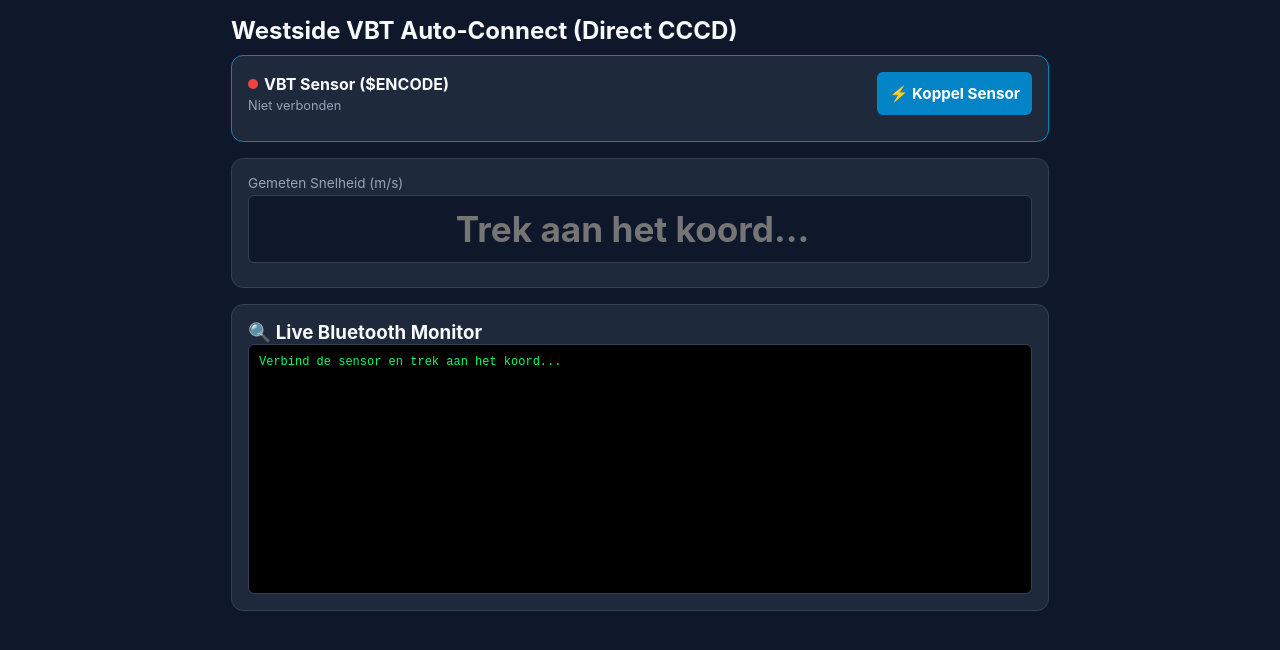
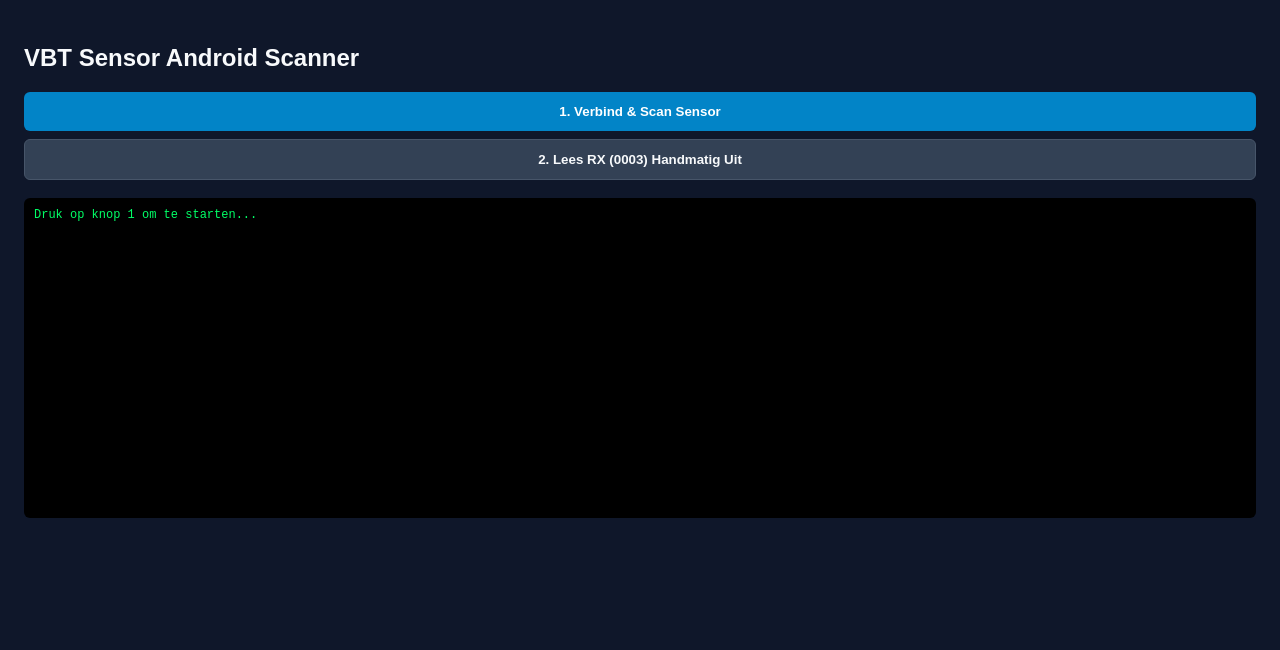
Before and after one commit to EmileMouchart/VBT-Conjugate, a plain HTML site: page index.html in a window 1280 px wide. Drawn offline with Linux system fonts and the light colour scheme.

Commit message:
Update index.html

```diff
--- a/index.html
+++ b/index.html
@@ -3,187 +3,91 @@
 <head>
   <meta charset="UTF-8">
   <meta name="viewport" content="width=device-width, initial-scale=1.0">
-  <title>Westside Hybrid & VBT Tracker (Direct CCCD)</title>
+  <title>VBT Android Diagnostic</title>
   <style>
-    :root {
-      --bg-color: #0f172a;
-      --card-bg: #1e293b;
-      --text-main: #f8fafc;
-      --text-muted: #94a3b8;
-      --border-color: #334155;
-    }
-
-    * { box-sizing: border-box; margin: 0; padding: 0; font-family: -apple-system, BlinkMacSystemFont, "Segoe UI", Roboto, sans-serif; }
-    body { background-color: var(--bg-color); color: var(--text-main); padding: 16px; max-width: 850px; margin: 0 auto; }
-
-    h1 { margin-bottom: 10px; font-size: 1.5rem; }
-    .card { background: var(--card-bg); border: 1px solid var(--border-color); border-radius: 12px; padding: 16px; margin-bottom: 16px; }
-
-    label { display: block; font-size: 0.85rem; color: var(--text-muted); margin-bottom: 4px; }
-    input, button { width: 100%; padding: 12px; border-radius: 6px; border: 1px solid var(--border-color); background: #0f172a; color: var(--text-main); font-size: 0.95rem; margin-bottom: 8px; }
-    button.bt-btn { background: #0284c7; color: white; font-weight: bold; border: none; cursor: pointer; }
-
-    .status-dot { width: 10px; height: 10px; border-radius: 50%; background: #ef4444; display: inline-block; margin-right: 6px; }
-    .status-dot.connected { background: #22c55e; }
-
-    #debugBox {
-      background: #000;
-      color: #00ff66;
-      font-family: monospace;
-      font-size: 0.75rem;
-      padding: 10px;
-      border-radius: 6px;
-      height: 250px;
-      overflow-y: auto;
-      border: 1px solid #334155;
-      white-space: pre-wrap;
-    }
+    body { background: #0f172a; color: #f8fafc; font-family: sans-serif; padding: 16px; }
+    button { width: 100%; padding: 12px; border-radius: 6px; border: none; font-weight: bold; margin-bottom: 8px; cursor: pointer; }
+    .btn-main { background: #0284c7; color: white; }
+    .btn-action { background: #334155; color: #f8fafc; border: 1px solid #475569; }
+    #console { background: #000; color: #00ff66; font-family: monospace; font-size: 0.75rem; padding: 10px; border-radius: 6px; height: 300px; overflow-y: auto; white-space: pre-wrap; margin-top: 10px; }
   </style>
 </head>
 <body>
 
-  <h1>Westside VBT Auto-Connect (Direct CCCD)</h1>
+  <h2>VBT Sensor Android Scanner</h2>
+  <button class="btn-main" onclick="startScan()">1. Verbind & Scan Sensor</button>
+  <button class="btn-action" onclick="forceRead()">2. Lees RX (0003) Handmatig Uit</button>
 
-  <!-- Bluetooth Controller -->
-  <div class="card" style="border: 1px solid #0284c7;">
-    <div style="display: flex; justify-content: space-between; align-items: center; margin-bottom: 10px;">
-      <div>
-        <strong style="display: flex; align-items: center;">
-          <span id="btDot" class="status-dot"></span> VBT Sensor ($ENCODE)
-        </strong>
-        <span id="btStatusText" style="font-size: 0.8rem; color: var(--text-muted);">Niet verbonden</span>
-      </div>
-      <button class="bt-btn" style="width: auto; margin: 0;" onclick="connectBluetoothSensor()">
-        ⚡ Koppel Sensor
-      </button>
-    </div>
-  </div>
-
-  <!-- Live Speed Input -->
-  <div class="card">
-    <label>Gemeten Snelheid (m/s)</label>
-    <input type="number" id="inputMetric" placeholder="Trek aan het koord..." step="0.01" style="font-size: 2.2rem; text-align: center; font-weight: bold; color: #38bdf8;">
-  </div>
-
-  <!-- Debug Console -->
-  <div class="card">
-    <h3>🔍 Live Bluetooth Monitor</h3>
-    <div id="debugBox">Verbind de sensor en trek aan het koord...</div>
-  </div>
+  <div id="console">Druk op knop 1 om te starten...</div>
 
   <script>
-    let bleDevice = null;
-    let rxChar = null;
-    let txChar = null;
+    let bleDevice, gattServer, rxChar;
 
-    const NUS_SERVICE_UUID = '6e400001-b5a3-f393-e0a9-e50e24dcca9e';
-    const NUS_TX_UUID      = '6e400002-b5a3-f393-e0a9-e50e24dcca9e';
-    const NUS_RX_UUID      = '6e400003-b5a3-f393-e0a9-e50e24dcca9e';
-    const CCCD_UUID        = '00002902-0000-1000-8000-00805f9b34fb';
-
-    const delay = ms => new Promise(res => setTimeout(res, ms));
-
-    function logDebug(msg) {
-      const box = document.getElementById('debugBox');
-      const time = new Date().toLocaleTimeString();
-      box.innerHTML = `[${time}] ${msg}\n` + box.innerHTML;
+    function log(msg) {
+      const el = document.getElementById('console');
+      el.innerHTML = `[${new Date().toLocaleTimeString()}] ${msg}\n` + el.innerHTML;
     }
 
-    async function connectBluetoothSensor() {
-      const btStatusText = document.getElementById('btStatusText');
-      const btDot = document.getElementById('btDot');
-
+    async function startScan() {
       try {
-        logDebug("Zoeken naar sensor...");
+        log("Zoeken naar apparaten met 'acceptAllDevices'...");
         bleDevice = await navigator.bluetooth.requestDevice({
           acceptAllDevices: true,
-          optionalServices: [NUS_SERVICE_UUID]
+          optionalServices: [
+            '6e400001-b5a3-f393-e0a9-e50e24dcca9e',
+            '0000fff0-0000-1000-8000-00805f9b34fb',
+            '0000ff12-0000-1000-8000-00805f9b34fb'
+          ]
         });
 
-        logDebug("Verbinden met GATT Server...");
-        const server = await bleDevice.gatt.connect();
+        log("Verbinden met GATT server...");
+        gattServer = await bleDevice.gatt.connect();
 
-        btDot.classList.add('connected');
-        btStatusText.innerText = "Verbonden: " + bleDevice.name;
+        log("Services ophalen...");
+        const services = await gattServer.getPrimaryServices();
+        log(`Gevonden services: ${services.length}`);
 
-        await delay(300);
+        for (const service of services) {
+          log(`\n--> Service UUID: ${service.uuid}`);
+          const chars = await service.getCharacteristics();
+          for (const c of chars) {
+            log(`    - Karakteristiek: ${c.uuid}`);
+            log(`      Eigenschappen: Notify=${c.properties.notify}, Read=${c.properties.read}, Write=${c.properties.write}`);
 
-        // Service ophalen
-        const service = await server.getPrimaryService(NUS_SERVICE_UUID);
-        logDebug("✔️ Service 6e400001 geladen.");
+            // Als dit RX (0003) is, koppel notificatie
+            if (c.uuid.includes('6e400003') || c.properties.notify) {
+              rxChar = c;
+              log("    >>> NOTIFY KANAAL GEVONDEN! Abonneren...");
+              c.addEventListener('characteristicvaluechanged', (e) => {
+                let bytes = new Uint8Array(e.target.value.buffer);
+                let hex = Array.from(bytes).map(b => b.toString(16).padStart(2, '0')).join(' ');
+                log(`🔥 LIVE DATA: [ ${hex} ]`);
+              });
+              await c.startNotifications();
+              log("    >>> Notificaties succesvol geactiveerd!");
+            }
+          }
+        }
+        log("\n✅ Scan voltooid. Trek nu aan het koord!");
 
-        // 1. RX Kanaal Notificaties instellen
-        rxChar = await service.getCharacteristic(NUS_RX_UUID);
-        rxChar.removeEventListener('characteristicvaluechanged', handleSensorData);
-        rxChar.addEventListener('characteristicvaluechanged', handleSensorData);
-
-        await rxChar.startNotifications();
-        logDebug("✔️ Standard startNotifications() aangeroepen.");
-
-        // Direct schrijven naar de Descriptor (0x2902) om Android Chrome te dwingen te luisteren
-        try {
-          const descriptor = await rxChar.getDescriptor(CCCD_UUID);
-          await descriptor.writeValue(new Uint8Array([0x01, 0x00]));
-          logDebug("🔥 CCCD Descriptor (2902) geforceerd op [01 00]!");
-        } catch (descErr) {
-          logDebug("ℹ️ Directe CCCD override overgeslagen: " + descErr.message);
-        }
-
-        await delay(300);
-
-        // 2. TX Kanaal (0002) pings versturen
-        try {
-          txChar = await service.getCharacteristic(NUS_TX_UUID);
-
-          logDebug("➡️ Activeringscode versturen naar 0002...");
-          await txChar.writeValueWithoutResponse(new Uint8Array([0x01, 0x00]));
-          await delay(150);
-          await txChar.writeValueWithoutResponse(new Uint8Array([0x02]));
-
-          logDebug("🚀 KLAAR! Trek nu stevig aan het koord.");
-
-        } catch(e) {
-          logDebug("⚠️ TX Kanaal fout: " + e.message);
-        }
-
-      } catch (error) {
-        logDebug("❌ FOUT: " + error.message);
-        btStatusText.innerText = "Koppeling mislukt";
-        btDot.classList.remove('connected');
+      } catch (e) {
+        log("❌ FOUT: " + e.message);
       }
     }
 
-    function handleSensorData(event) {
-      const value = event.target.value;
-      let bytes = new Uint8Array(value.buffer);
-      let hexArray = Array.from(bytes).map(b => b.toString(16).padStart(2, '0')).join(' ');
-
-      logDebug(`🔥 UITSLAAG ONTVANGEN: [ ${hexArray} ]`);
-
-      let inputEl = document.getElementById('inputMetric');
-      let valFloat = null;
-
-      // Conversie van hex naar snelheid
-      if (bytes.length >= 2) {
-        let rawInt = (bytes[0] << 8) | bytes[1];
-        if (rawInt === 0 && bytes.length >= 4) {
-          rawInt = (bytes[2] << 8) | bytes[3];
-        }
-        if (rawInt > 0) {
-          valFloat = rawInt > 500 ? rawInt / 1000.0 : rawInt / 100.0;
-        }
+    async function forceRead() {
+      if (!rxChar) {
+        log("⚠️ Geen actief RX kanaal gevonden.");
+        return;
       }
-
-      if (valFloat === null) {
-        const textVal = new TextDecoder().decode(value).replace(/[^0-9.]/g, '').trim();
-        if (textVal.length > 0 && !isNaN(parseFloat(textVal))) {
-          valFloat = parseFloat(textVal);
-        }
-      }
-
-      if (valFloat !== null && !isNaN(valFloat) && valFloat > 0.05 && valFloat < 5.0) {
-        inputEl.value = valFloat.toFixed(2);
-        logDebug(`>>> SNELHEID VERWERKT: ${valFloat.toFixed(2)} m/s`);
+      try {
+        log("Handmatig 'Read' uitvoeren op RX...");
+        const val = await rxChar.readValue();
+        let bytes = new Uint8Array(val.buffer);
+        let hex = Array.from(bytes).map(b => b.toString(16).padStart(2, '0')).join(' ');
+        log(`📖 Handmatige Uitlezing: [ ${hex} ]`);
+      } catch(e) {
+        log("❌ Read Mislukt: " + e.message);
       }
     }
   </script>
```
